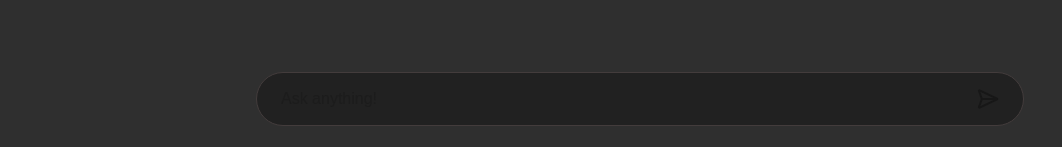
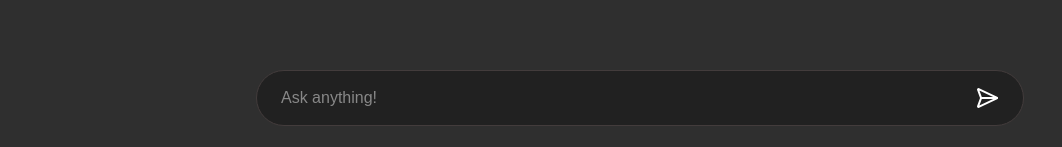
Before and after one commit to chiranshu18/ai-chat, a Next.js app: page / in a window 1280 px wide. Shown: the part 650-797 px from the top of the page, without its empty margins (0-1062 px from the left). Built offline with nearby package versions, Linux system fonts and the light colour scheme.

Commit message:
feat: replced input with textArea

```diff
--- a/src/components/Chat/ChatInput.tsx
+++ b/src/components/Chat/ChatInput.tsx
@@ -1,6 +1,5 @@
-import React, { useEffect, useState } from 'react'
+import React, { useState } from 'react'
 import styles from "./chatInput.module.scss"
-
 import { SendHorizontal } from 'lucide-react'
 
 interface ChatInputProps {
@@ -17,8 +16,9 @@ const ChatInput = ({ onMessageSend }: ChatInputProps) => {
     setQuery('');
   };
 
-  const handleKeyDown = (e: React.KeyboardEvent<HTMLInputElement>) => {
-    if (e.key === 'Enter') {
+  const handleKeyDown = (e: React.KeyboardEvent<HTMLTextAreaElement>) => {
+    // Send message on Enter key (without Shift key)
+    if (e.key === 'Enter' && !e.shiftKey) {
       e.preventDefault();
       handleSend();
     }
@@ -26,10 +26,10 @@ const ChatInput = ({ onMessageSend }: ChatInputProps) => {
 
   return (
     <div className={styles['ci-container']}>
-      <input
-        type='text'
+      <textarea
         value={query}
         placeholder='Ask anything!'
+        rows={1}
         onChange={(e) => setQuery(e.target.value)}
         onKeyDown={handleKeyDown}
       />
--- a/src/components/Chat/chatInput.module.scss
+++ b/src/components/Chat/chatInput.module.scss
@@ -5,7 +5,7 @@
   transform: translateX(-50%);
 
   width: 60%;
-  height: 54px;
+  min-height: 54px;
 
   display: flex;
   justify-content: space-between;
@@ -13,20 +13,31 @@
 
   padding-right: 24px;
 
-  border-radius: 100px;
+  border-radius: 28px; // Adjusted for a cleaner multiline pill look
   border: 1px solid #433c3c;
   background: #212121;
 
-  input {
+  textarea {
     width: 100%;
     height: 100%;
-    padding: 0 24px;
-    border-radius: 100px;
-    display: flex;
+    padding: 16px 24px; // Vertical padding centers text nicely
+    background: transparent;
+    color: #fff;
+    border: none;
     outline: none;
+    resize: none; // Disables manual user drag-resize
+    font-family: inherit;
+    font-size: 1rem;
+    line-height: 1.4;
+
+    &::placeholder {
+      color: #888;
+    }
   }
 
   .send-button {
     cursor: pointer;
+    flex-shrink: 0; // Prevents icon from squishing when text grows
+    color: #fff;
   }
 }
```
